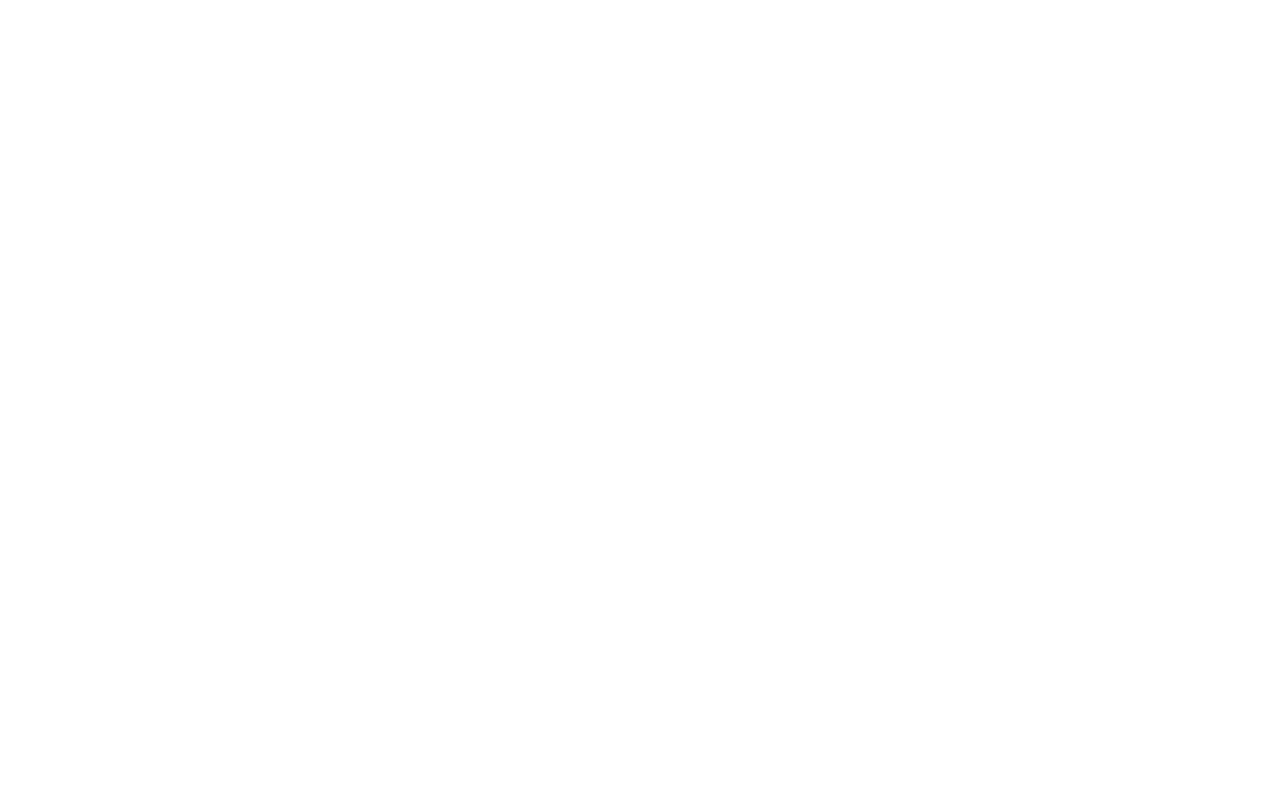
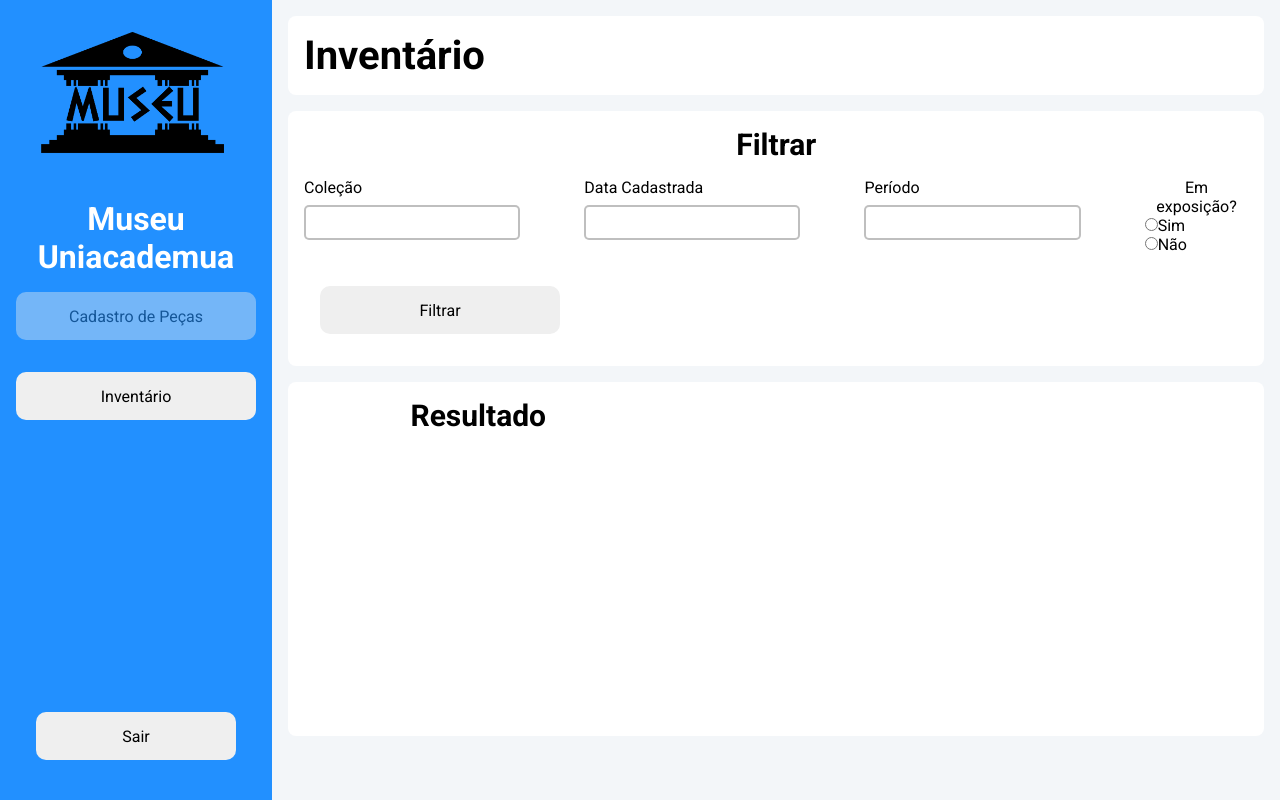
Before and after one commit to reisrafaell/museu-database, a React (Create React App) app: page /inventario in a window 1280 px wide. Built offline with nearby package versions, Linux system fonts and the light colour scheme.

Commit message:
adding inventario content

```diff
--- a/package.json
+++ b/package.json
@@ -3,13 +3,18 @@
   "version": "0.1.0",
   "private": true,
   "dependencies": {
+    "@emotion/react": "^11.10.5",
+    "@emotion/styled": "^11.10.5",
+    "@mui/material": "^5.10.14",
     "@testing-library/jest-dom": "^5.16.5",
     "@testing-library/react": "^13.4.0",
     "@testing-library/user-event": "^13.5.0",
     "react": "^18.2.0",
+    "react-data-grid": "^7.0.0-beta.19",
     "react-dom": "^18.2.0",
     "react-router-dom": "^6.4.3",
     "react-scripts": "5.0.1",
+    "rsuite": "^5.22.1",
     "styled-components": "^5.3.6",
     "web-vitals": "^2.1.4"
   },
--- /dev/null
+++ b/src/shared/components/Tabela/styles.js
@@ -0,0 +1 @@
+import styled from "styled-components";
--- a/src/shared/pages/home/index.js
+++ b/src/shared/pages/home/index.js
@@ -8,7 +8,7 @@
   const navigate = useNavigate();
 
   const HandleNavigat = () => {
-    navigate("/inventário");
+    navigate("/inventario");
   };
   return (
     <Container>
--- a/src/shared/pages/inventário/index.js
+++ b/src/shared/pages/inventário/index.js
@@ -1,11 +1,106 @@
 import React from "react";
+import { Container, Input, Text, Button } from "../../components";
 
-import * as S from "./styles"
+import Logo from '../../assets/museu1.png';
 
+
+import * as S from "./styles";
+
+
+import { useNavigate } from "react-router-dom";
 export const Inventario = ()=>{
+
     return(
-        <S.Container>
 
-        </S.Container>
+        <Container>
+            <S.Container>
+                <S.Asside>
+
+                    <S.Logo src={Logo} alt="logo museu" />
+                    <Text as="h1" fontSize="2rem" color="#fff">
+                        Museu Uniacademua
+                    </Text>
+                    <Button
+                        width="15rem"
+                        height="3rem"
+                        color="#000"
+                        label="Cadastro de Peças"
+                        margin="1rem"
+                        opacity={true}
+                    />
+                    <Button
+                        width="15rem"
+                        height="3rem"
+                        color="#000"
+                        label="Inventário"
+                        margin="1rem"
+                        onClick={true}
+                    />
+                    <div>
+                        <Button
+                        width="12.5rem"
+                        height="3rem"
+                        color="#000"
+                        label="Sair"
+                        margin="1rem"
+                        onClick={true}
+                        />
+                    </div>
+
+
+                </S.Asside>
+                <S.Content>
+
+                    <S.ContentTop>
+                        <Text as='h3' fontSize='40px'>Inventário</Text>
+                    </S.ContentTop>
+
+                    <S.ContentMiddle>
+                        <Text as='h3' fontSize='30px'>Filtrar</Text>
+                        <div className="Middle">
+                            <Input type='text' label='Coleção' width='14rem'></Input>
+                            <Input type='text' label='Data Cadastrada' width='14rem'></Input>
+                            <Input type='text' label='Período' width='14rem'></Input>
+                            <form>
+                            <Text as='p' fontSize='16px'>Em exposição?</Text>
+                                <label>
+                                    <input type="radio" value="Sim"  />
+                                    Sim
+                                </label>
+                                <label>
+                                    <input type="radio" value="Não" />
+                                     Não
+                                </label>
+                            </form>
+                        </div>
+                        <Button
+                            width="15rem"
+                            height="3rem"
+                            color="#000"
+                            label="Filtrar"
+                            margin="1rem"
+
+                        />
+
+                    </S.ContentMiddle>
+
+                    <S.ContentBot>
+
+                    <Text as='h3' fontSize='30px'>Resultado</Text>
+
+
+                    <div>
+
+
+                    </div>
+
+
+
+
+                    </S.ContentBot>
+
+                </S.Content>
+            </S.Container>
+        </Container>
     )
 }
--- a/src/shared/pages/inventário/styles.js
+++ b/src/shared/pages/inventário/styles.js
@@ -1,3 +1,88 @@
 import styled from "styled-components";
 
-export const Container = styled.div``
+export const Container = styled.div`
+  background-color: #f3f6f9;
+  display: flex;
+`;
+
+export const Asside = styled.aside`
+  width: 17rem;
+  height: 100vh;
+  background: #2290ff;
+  display: flex;
+  justify-content: flex-start;
+  flex-direction: column;
+  align-items: center;
+  padding: 1.5rem;
+  div {
+    flex: 1;
+    display: flex;
+    align-items: flex-end;
+  }
+`;
+
+export const Logo = styled.img`
+width: 12.8125rem;
+
+`;
+
+
+export const Content = styled.div`
+  flex: 1;
+  display: flex;
+  flex-direction: column;
+  padding: 1rem;
+  gap: 1rem;
+`;
+export const ContentTop = styled.div`
+  width: 100%;
+  height: 8rem;
+  background-color: #fff;
+  border-radius: 0.5rem;
+  display: flex;
+  flex-direction: column;
+  align-items: flex-start;
+  padding: 1rem;
+  gap: 1rem;
+
+`;
+
+export const ContentMiddle = styled.div`
+width: 100%;
+height: 20rem;
+background-color: #fff;
+border-radius: 0.5rem;
+display: flex;
+flex-direction: column;
+align-items: flex-start;
+padding: 1rem;
+gap: 1rem;
+h3{
+    width: 100%;
+}
+
+>div{
+    display: flex;
+    gap: 4rem
+}
+form{
+    display: flex;
+    flex-direction: column;
+}
+
+
+`;
+
+export const ContentBot = styled.div`
+  width: 100%;
+  height: 100%;
+  padding: 1rem;
+  background-color: #fff;
+  border-radius: 0.5rem;
+  display: grid;
+
+  grid-template-columns: repeat(auto-fill, minmax(18rem, auto));
+  grid-gap: 10px;
+  justify-content: center;
+  margin-bottom: 3rem;
+`;
```
Also changed, not shown: src/shared/components/Tabela/index.js (added), 1 other file (tests, documents, lock files or other folders).
